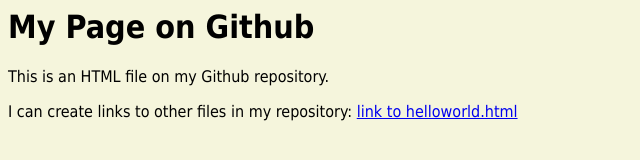
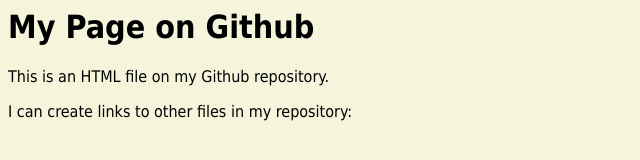
Before and after one commit to sdalton-pvcc/sdalton-pvcc.github.io, a plain HTML site: page index.html in a window 1280 px wide. Shown: the whole page, without its empty margins (0-640 px from the left). Drawn offline with Linux system fonts and the light colour scheme.

Commit message:
Update index.html

```diff
--- a/index.html
+++ b/index.html
@@ -10,7 +10,7 @@
   <body>
     <h1>My Page on Github</h1>
     <p>This is an HTML file on my Github repository.</p>
-    <p>I can create links to other files in my repository: <a href = "helloworld.html">link to helloworld.html</a></p>
+    <p>I can create links to other files in my repository: <a href = "helloworld.html"></a></p>
 
   </body>
 
```
